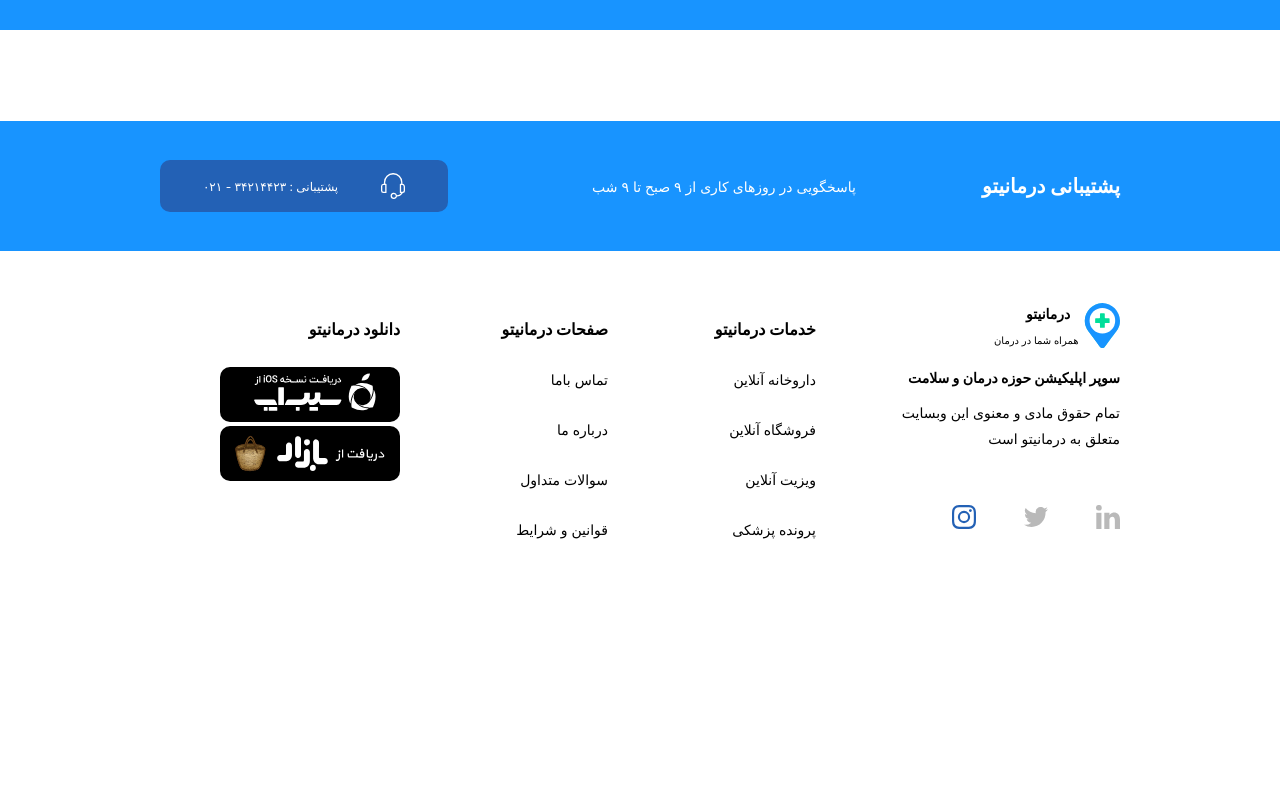
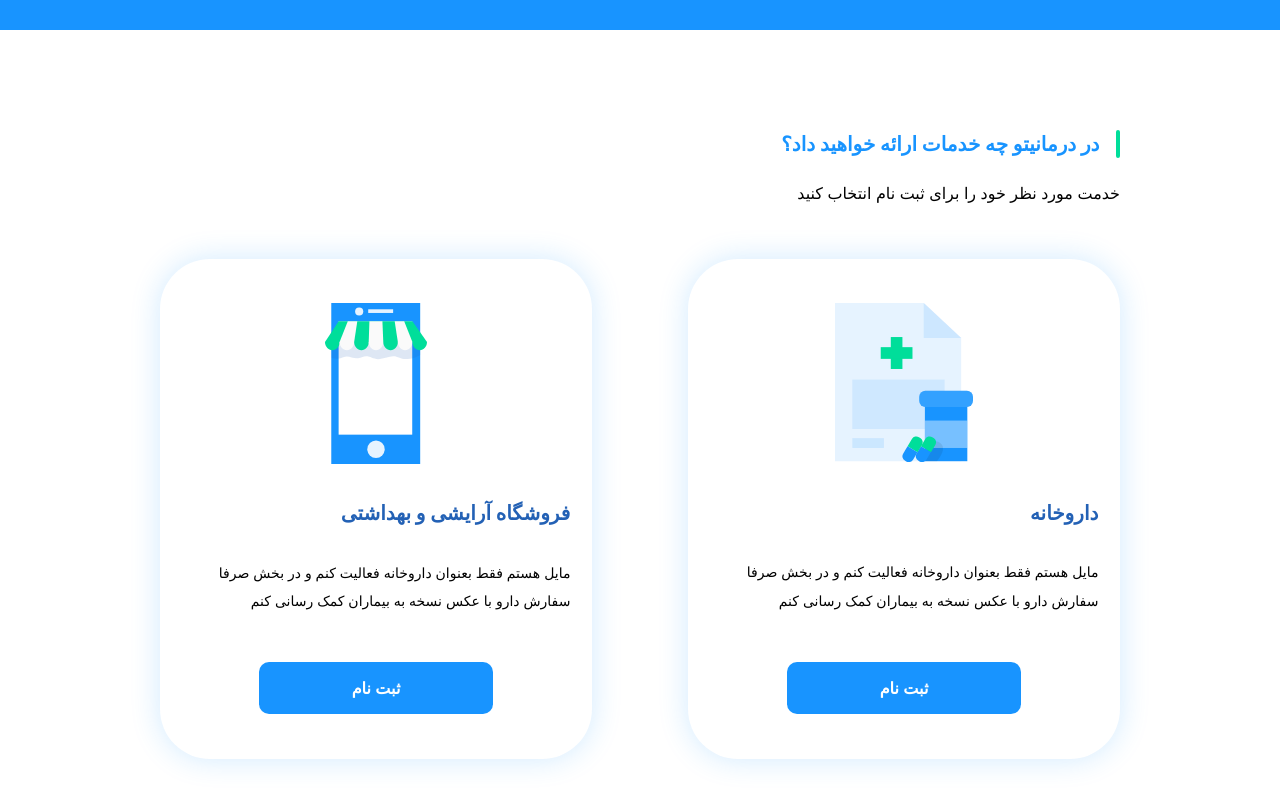
Before and after one commit to amirhghorbani/darmanito-app, a React (Create React App) app: page /register_pharmacy in a window 1280 px wide. Shown: the part 820-1620 px from the top of the page. Before the commit the page ends 1413 px from the top, so only its background shows below. Built offline with nearby package versions, Linux system fonts and the light colour scheme.

Commit message:
complete pharmacy memship page with out responsive

```diff
--- a/src/assets/sass/_Mixins.scss
+++ b/src/assets/sass/_Mixins.scss
@@ -103,7 +103,7 @@
 
     &::placeholder {
         padding-right: 10px;
-        font-size: 12px;
+        font-size: 14px;
     }
     &:focus {
       background-color: $cloudyColor;
--- a/src/components/MainPageComps/Sec5/Sec5.module.scss
+++ b/src/components/MainPageComps/Sec5/Sec5.module.scss
@@ -146,7 +146,7 @@
 
                         &::placeholder {
                             padding-right: 15px;
-                            font-size: 14px;
+                            font-size: 16px;
                         }
                     }
                     button {
--- a/src/components/PharMemShipComps/PharMemShipComps.js
+++ b/src/components/PharMemShipComps/PharMemShipComps.js
@@ -1,12 +1,14 @@
 import React, {Fragment} from 'react'
 import Section1 from './Section1/Section1'
 import Section2 from './Section2/Section2'
+import Section3 from './Section3/Section3'
 
 function PharMemShipComps() {
     return (
        <Fragment>
            <Section1 />
            <Section2 />
+           <Section3 />
        </Fragment>
     )
 }
--- /dev/null
+++ b/src/components/PharMemShipComps/Section3/ContentBox/ContentBox.js
@@ -0,0 +1,24 @@
+import React from 'react';
+import styles from '../Section3.module.scss';
+
+
+function ContentBox({ image, title }) {
+    return (
+        <div className={styles.box}>
+            <div className={styles.container}>
+                <div className={styles.image}>
+                    <img src={image} alt='img' />
+                </div>
+                <div className={styles.contentText}>
+                    <h5>{title}</h5>
+                    <p>مایل هستم فقط بعنوان داروخانه فعالیت کنم و در بخش صرفا سفارش دارو با عکس نسخه به بیماران کمک رسانی کنم </p>
+                </div>
+                <div className={styles.btn}>
+                    <button>ثبت نام </button>
+                </div>
+            </div>
+        </div>
+    )
+}
+
+export default ContentBox
--- /dev/null
+++ b/src/components/PharMemShipComps/Section3/Section3.js
@@ -0,0 +1,23 @@
+import React from 'react'
+import ContentBox from './ContentBox/ContentBox';
+import HealthTwo from '../../../assets/images/health__two_color-img.svg';
+import PhoneShop from '../../../assets/images/phoneShop-img.svg'
+
+import styles from './Section3.module.scss';
+
+function Section3() {
+    return (
+        <div className={styles.section3}>
+            <h4>در درمانیتو چه خدمات ارائه خواهید داد؟</h4>
+            <p>خدمت مورد نظر خود را برای ثبت نام انتخاب کنید</p>
+
+            <div className={styles.content}>
+                <ContentBox image={HealthTwo} title='داروخانه' />
+                <ContentBox image={PhoneShop} title='فروشگاه آرایشی و بهداشتی' />
+            </div>
+
+        </div>
+    )
+}
+
+export default Section3
--- /dev/null
+++ b/src/components/PharMemShipComps/Section3/Section3.module.scss
@@ -0,0 +1,75 @@
+@import '../../../assets/sass/styles';
+
+@media screen and (min-width : 1024px) {
+    .section3 {
+        width: 75%;
+        margin: 102px auto;
+        h4 {
+            font-size: 20px;
+            color: $primaryColor;
+
+            &::before {
+                @include beforeText;
+            }
+        }
+        p {
+            @include pText(16px, lighter, unset);
+        }
+
+        .content {
+            margin-top: 56px;
+            @include flex(row, space-between, unset);
+
+            .box {
+                width: 45%;
+                height: 500px;
+                box-shadow: $boxShadow;
+                border-radius: 50px;
+                @include flex(row, center, center);
+
+                .container {
+                    width: 90%;
+                    @include flex(column, space-between, center);
+
+                    .image {
+                        img {
+                            width: 100%;
+                        }
+                    }
+                    .contentText {
+                        h5 {
+                            font-size: 20px;
+                            color: $epiblueColor;
+                        }
+                        p {
+                            @include pText(14px, lighter, 1.8rem);
+                        }
+                    }
+                    .btn {
+                        width: 60%;
+                        margin-top: 32px;
+
+                        button {
+                            width: 100%;
+                            height: 52px;
+                            border: none;
+                            border-radius: 10px;
+                            background-color: $primaryColor;
+                            color: white;
+                            font-size: 16px;
+                            font-weight: bold;
+                             cursor: pointer;
+
+                             &:hover {
+                                 color: $primaryColor;
+                                 background-color: $cloudyColor;
+                             }
+                        }
+                    }
+
+                }
+            }
+        }
+
+    }
+}
```
Also changed, not shown: src/assets/images/health__two_color-img.svg (added), src/assets/images/phoneShop-img.svg (added).
